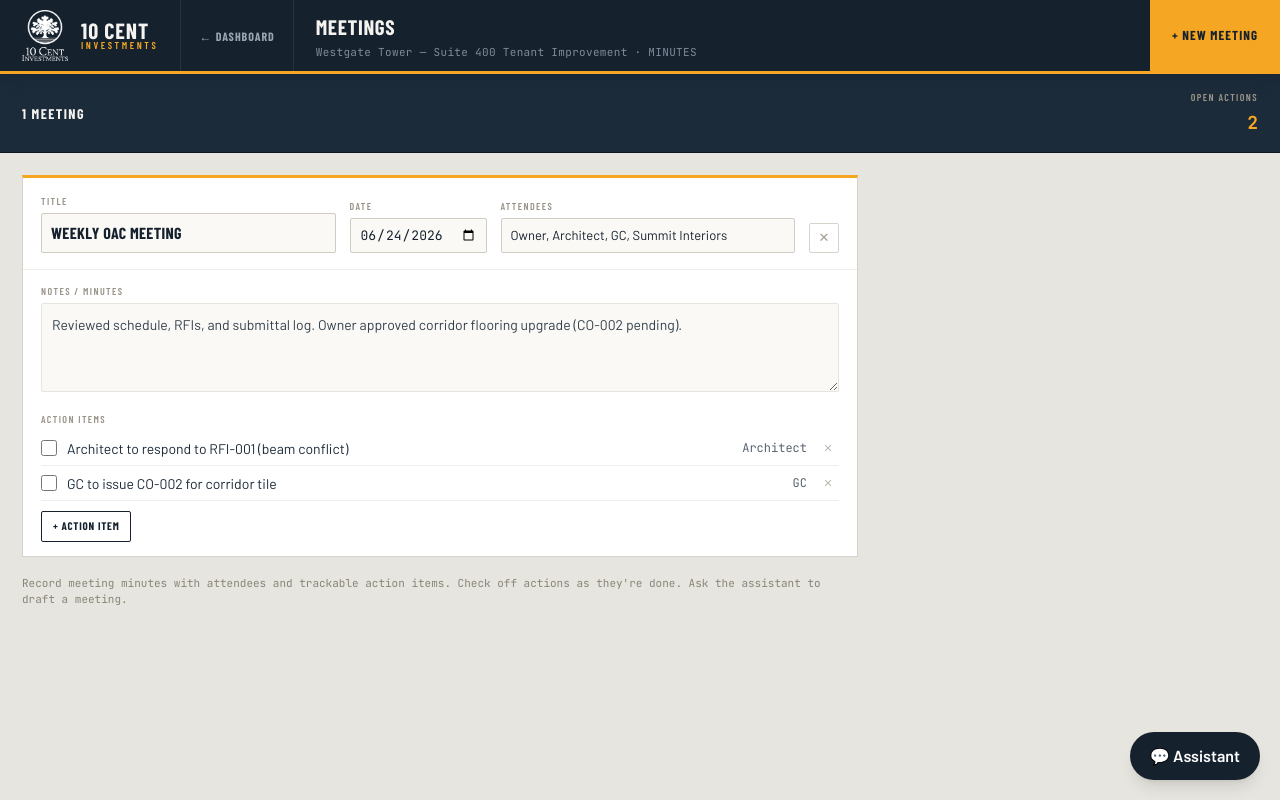
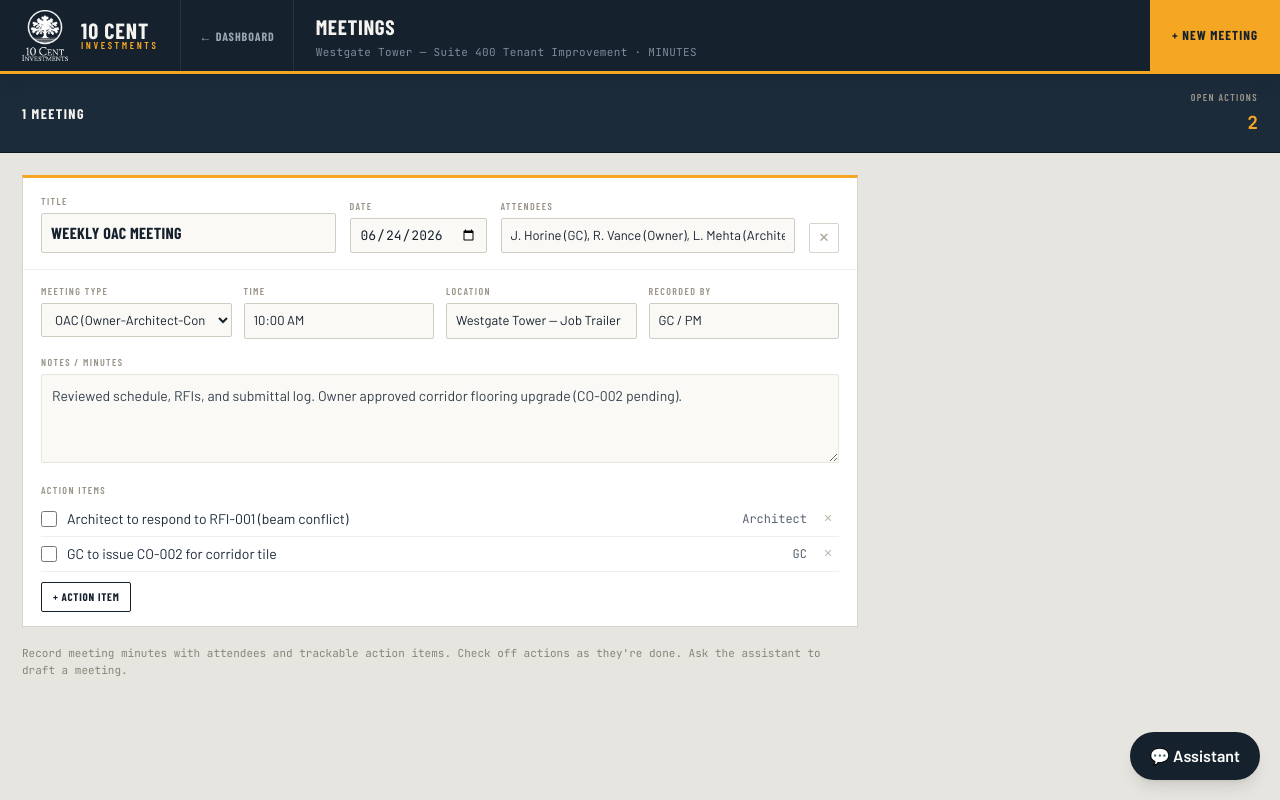
Before and after one commit to jesseh-tech/construction-tools-app, a Next.js app: page /meetings in a window 1280 px wide. Built offline with nearby package versions, Linux system fonts and the light colour scheme.

Commit message:
Meetings enrichment: add Meeting Type, Time, Location and Recorded By fields (who you met + who ran/recorded it) on the card + assistant tool + seed

```diff
--- a/app/meetings/page.tsx
+++ b/app/meetings/page.tsx
@@ -6,6 +6,7 @@ import { type Meeting, type ActionItem, newId } from "@/lib/store";
 
 const ACCENT = "#f5a623";
 const TODAY = "2026-06-25";
+const MEETING_TYPES = ["Progress", "OAC (Owner-Architect-Contractor)", "Preconstruction", "Coordination", "Subcontractor", "Pre-Installation", "Safety / Toolbox", "Other"];
 
 export default function MeetingsPage() {
   const { job, setJob } = useProject();
@@ -13,7 +14,7 @@ export default function MeetingsPage() {
 
   const setList = (n: Meeting[]) => setJob({ ...job, meetings: n });
   const setMtg = (id: string, patch: Partial<Meeting>) => setList(list.map((m) => (m.id === id ? { ...m, ...patch } : m)));
-  const addMtg = () => setList([{ id: newId(), title: "New meeting", date: TODAY, attendees: "", notes: "", actions: [] }, ...list]);
+  const addMtg = () => setList([{ id: newId(), title: "New meeting", type: "Progress", date: TODAY, time: "", location: "", attendees: "", recordedBy: "GC", notes: "", actions: [] }, ...list]);
   const itemsOf = (id: string) => list.find((m) => m.id === id)?.actions ?? [];
   const setAction = (mid: string, aid: string, patch: Partial<ActionItem>) => setMtg(mid, { actions: itemsOf(mid).map((a) => (a.id === aid ? { ...a, ...patch } : a)) });
   const addAction = (mid: string) => setMtg(mid, { actions: [...itemsOf(mid), { id: newId(), text: "", owner: "", done: false }] });
@@ -57,6 +58,26 @@ export default function MeetingsPage() {
               <button onClick={() => setList(list.filter((x) => x.id !== m.id))} style={{ width: 30, height: 30, border: "1px solid #d6d3cb", background: "transparent", color: "#a59f92", cursor: "pointer", borderRadius: 2, fontSize: 13 }}>✕</button>
             </div>
             <div style={{ padding: "14px 18px" }}>
+              <div style={{ display: "grid", gridTemplateColumns: "repeat(auto-fit,minmax(150px,1fr))", gap: 12, marginBottom: 16 }}>
+                <div>
+                  <div style={head()}>Meeting Type</div>
+                  <select value={m.type ?? "Progress"} onChange={(e) => setMtg(m.id, { type: e.target.value })} style={{ ...fld, width: "100%", cursor: "pointer" }}>
+                    {MEETING_TYPES.map((t) => (<option key={t} value={t}>{t}</option>))}
+                  </select>
+                </div>
+                <div>
+                  <div style={head()}>Time</div>
+                  <input value={m.time ?? ""} onChange={(e) => setMtg(m.id, { time: e.target.value })} placeholder="e.g. 10:00 AM" style={{ ...fld, width: "100%" }} />
+                </div>
+                <div>
+                  <div style={head()}>Location</div>
+                  <input value={m.location ?? ""} onChange={(e) => setMtg(m.id, { location: e.target.value })} placeholder="Trailer, Zoom, site…" style={{ ...fld, width: "100%" }} />
+                </div>
+                <div>
+                  <div style={head()}>Recorded By</div>
+                  <input value={m.recordedBy ?? ""} onChange={(e) => setMtg(m.id, { recordedBy: e.target.value })} placeholder="Who took minutes" style={{ ...fld, width: "100%" }} />
+                </div>
+              </div>
               <div style={head()}>Notes / Minutes</div>
               <textarea value={m.notes} onChange={(e) => setMtg(m.id, { notes: e.target.value })} rows={3} placeholder="Discussion, decisions…" style={{ width: "100%", border: "1px solid #e7e5dd", resize: "vertical", fontFamily: "'Barlow'", fontSize: 14, lineHeight: 1.6, color: "#33404c", outline: "none", background: "#faf9f6", padding: 10, borderRadius: 2 }} />
               <div style={{ ...head(), marginTop: 14 }}>Action Items</div>
--- a/lib/assistantTools.ts
+++ b/lib/assistantTools.ts
@@ -356,8 +356,12 @@ export const tools: Anthropic.Tool[] = [
       type: "object",
       properties: {
         title: { type: "string" },
+        type: { type: "string", description: "e.g. Progress, OAC, Coordination, Safety / Toolbox." },
         date: { type: "string", description: "YYYY-MM-DD; defaults to today." },
-        attendees: { type: "string" },
+        time: { type: "string" },
+        location: { type: "string" },
+        attendees: { type: "string", description: "Who attended." },
+        recordedBy: { type: "string", description: "Who recorded the minutes." },
         notes: { type: "string" },
         actions: { type: "array", description: "Action items as plain strings.", items: { type: "string" } },
       },
@@ -759,8 +763,12 @@ export function applyToolUse(job: Job, name: string, input: ToolInput): { job: J
       const meeting: Meeting = {
         id: randomUUID(),
         title: str(input.title, "Meeting"),
+        type: str(input.type, "Progress"),
         date: str(input.date) || new Date().toISOString().slice(0, 10),
+        time: str(input.time),
+        location: str(input.location),
         attendees: str(input.attendees),
+        recordedBy: str(input.recordedBy, "GC"),
         notes: str(input.notes),
         actions,
       };
--- a/lib/store.ts
+++ b/lib/store.ts
@@ -65,7 +65,7 @@ export type Observation = { id: string; number: string; type: "Safety" | "Qualit
 export type Incident = { id: string; number: string; date: string; type: "Injury" | "Near Miss" | "Property Damage" | "Environmental"; severity: "Low" | "Medium" | "High" | "Recordable"; description: string; location: string; reportedBy: string; corrective: string; status: "Open" | "Under Review" | "Closed" };
 
 export type ActionItem = { id: string; text: string; owner: string; done: boolean };
-export type Meeting = { id: string; title: string; date: string; attendees: string; notes: string; actions: ActionItem[] };
+export type Meeting = { id: string; title: string; type?: string; date: string; time?: string; location?: string; attendees: string; recordedBy?: string; notes: string; actions: ActionItem[] };
 export type Milestone = { id: string; title: string; start: string; end: string; status: "Not Started" | "In Progress" | "Complete"; phase: string };
 
 export type BudgetLine = { code: string; committed: number; actual: number };
@@ -426,7 +426,7 @@ export function seedJob(): Job {
     ],
     incidents: [],
     meetings: [
-      { id: newId(), title: "Weekly OAC Meeting", date: "2026-06-24", attendees: "Owner, Architect, GC, Summit Interiors", notes: "Reviewed schedule, RFIs, and submittal log. Owner approved corridor flooring upgrade (CO-002 pending).", actions: [
+      { id: newId(), title: "Weekly OAC Meeting", type: "OAC (Owner-Architect-Contractor)", date: "2026-06-24", time: "10:00 AM", location: "Westgate Tower — Job Trailer", attendees: "J. Horine (GC), R. Vance (Owner), L. Mehta (Architect), Summit Interiors", recordedBy: "GC / PM", notes: "Reviewed schedule, RFIs, and submittal log. Owner approved corridor flooring upgrade (CO-002 pending).", actions: [
         { id: newId(), text: "Architect to respond to RFI-001 (beam conflict)", owner: "Architect", done: false },
         { id: newId(), text: "GC to issue CO-002 for corridor tile", owner: "GC", done: false },
       ] },
```
